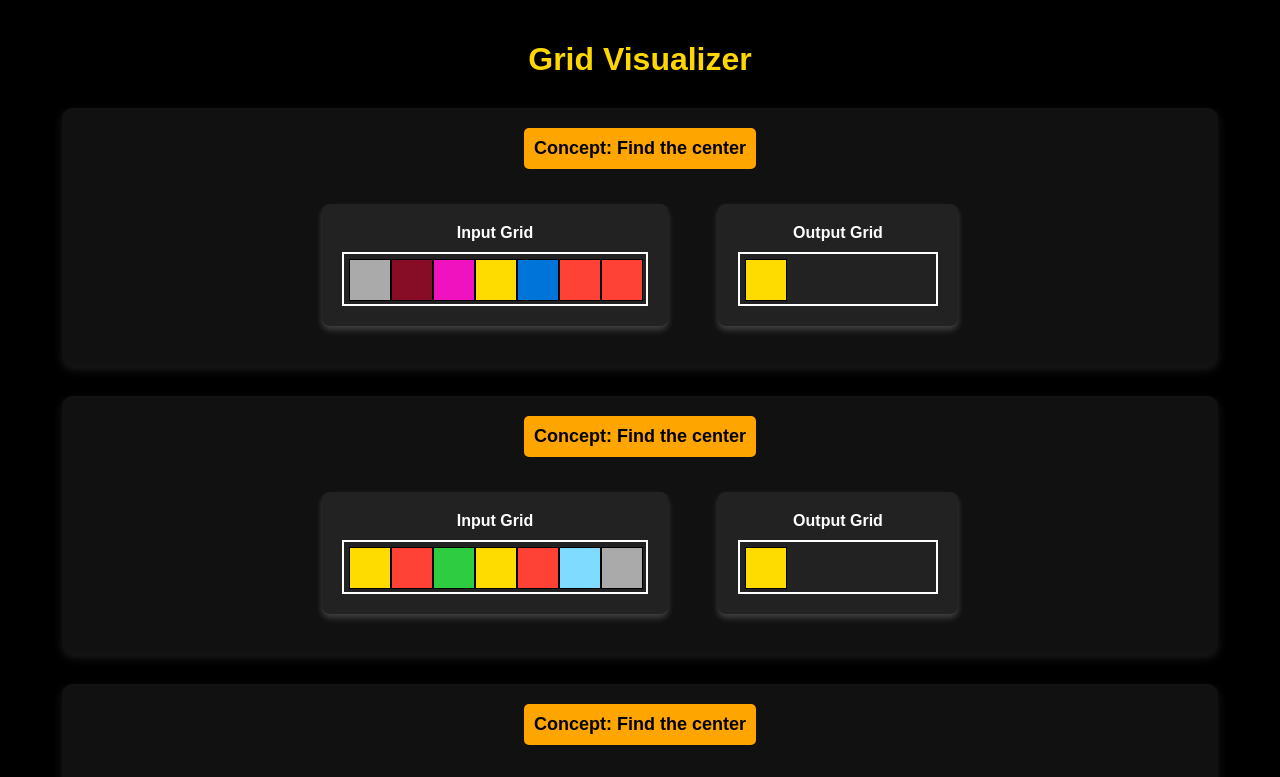
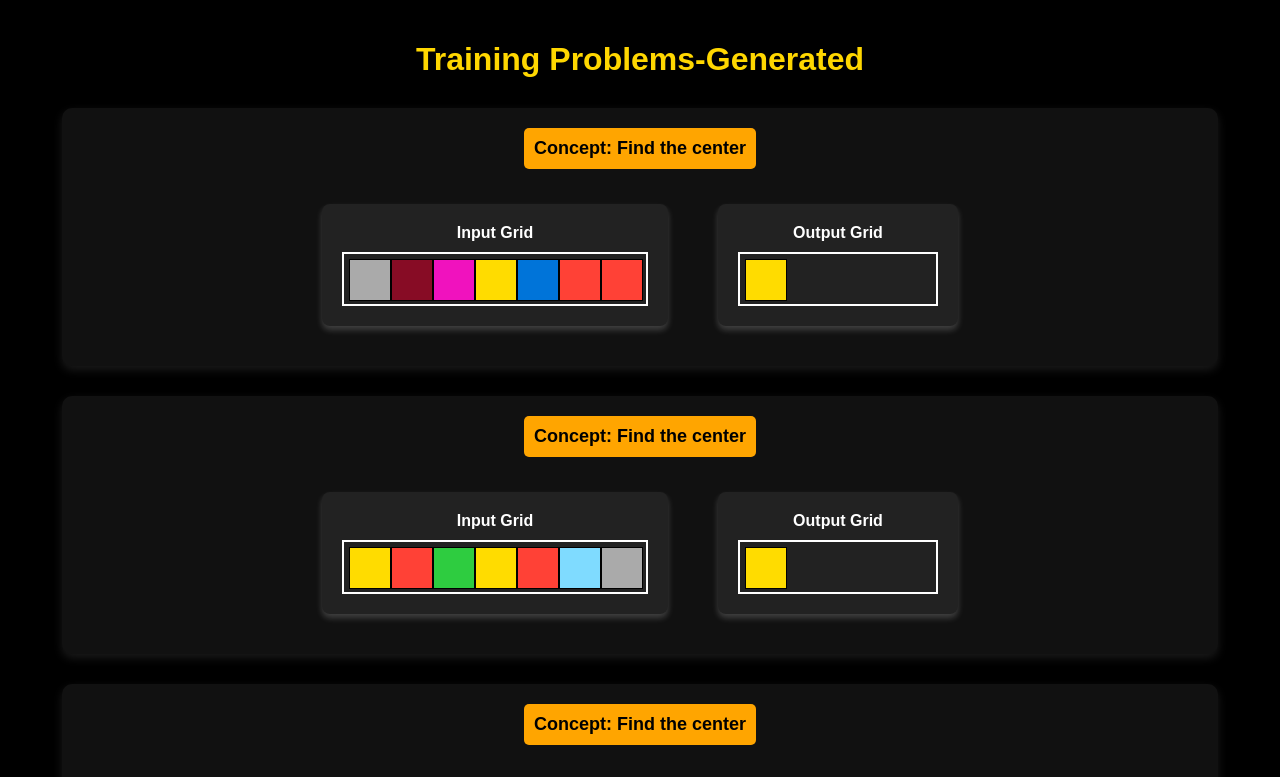
Before and after one commit to woletee/generated_problem, a plain HTML site: page index.html in a window 1280 px wide. Shown: the top 777 px of the page. Drawn offline with Linux system fonts and the light colour scheme.

Commit message:
Update index.html

```diff
--- a/index.html
+++ b/index.html
@@ -79,7 +79,7 @@
     </style>
 </head>
 <body>
-    <h1>Grid Visualizer</h1>
+    <h1>Training Problems-Generated</h1>
     <div id="problemsContainer"></div>
 
     <script src="script.js"></script>
```
